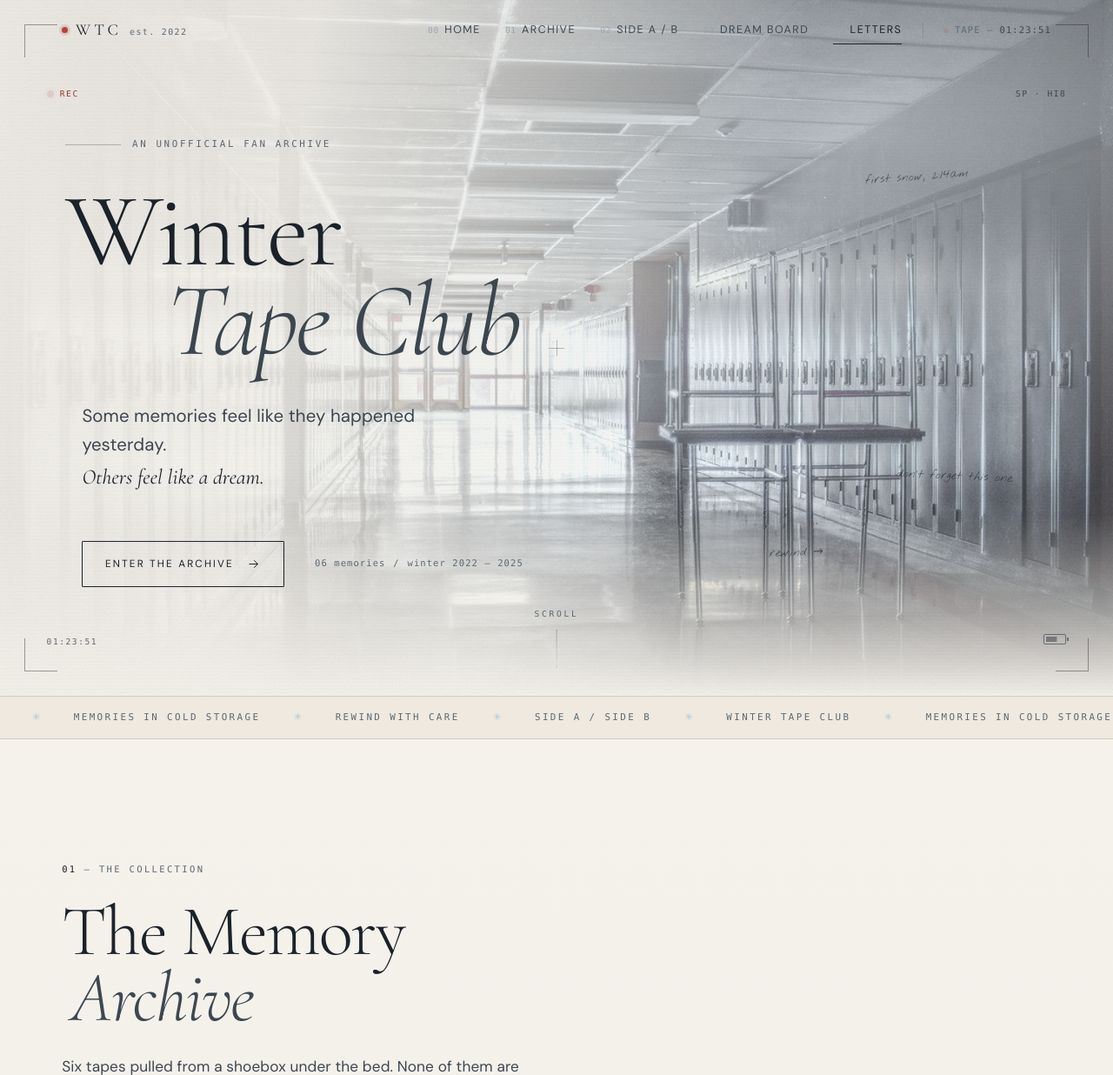
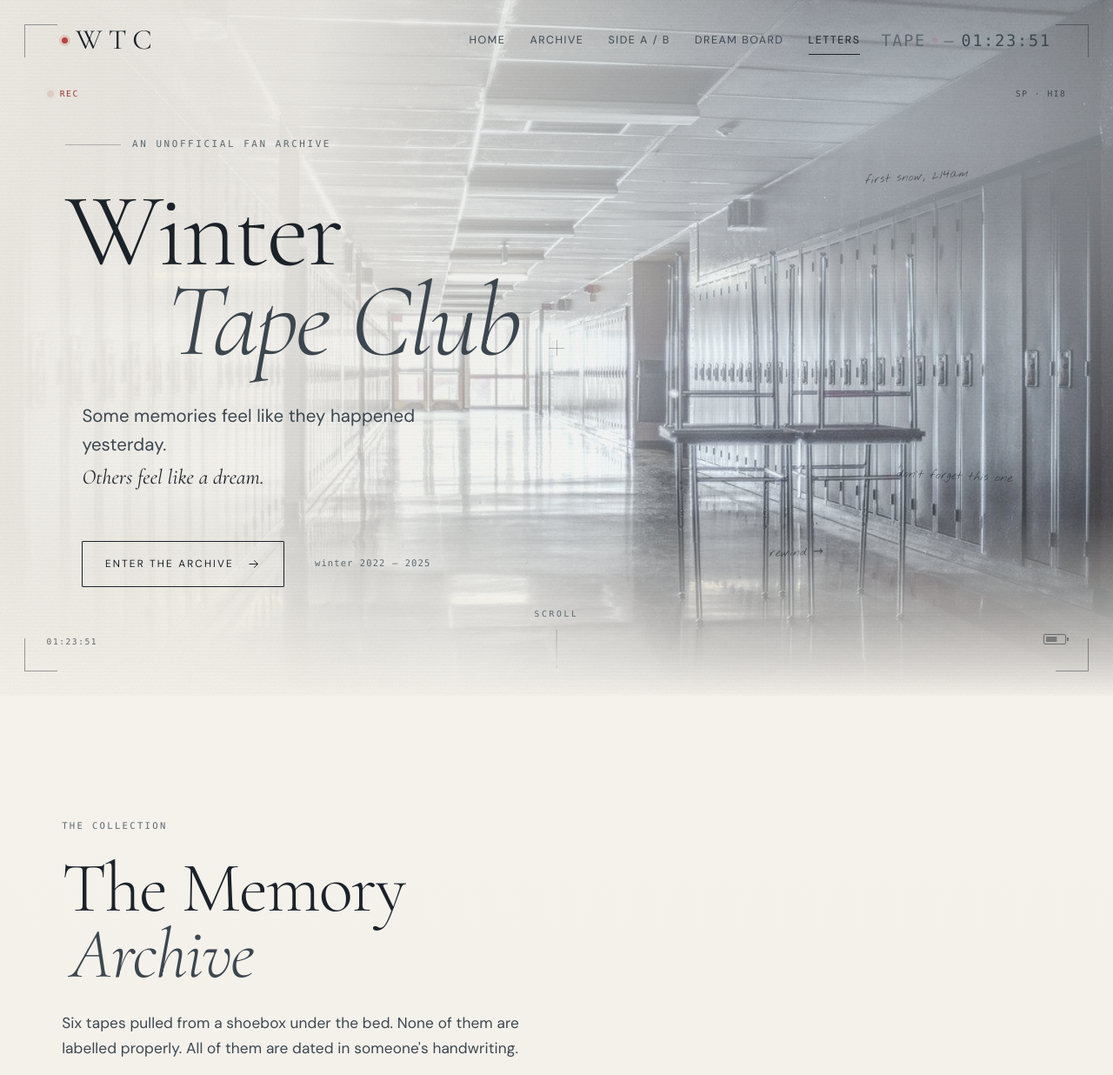
Before and after one commit to Reile-jz/Winter-Tape-Club, a plain HTML site: page index.html in a window 1280 px wide. Shown: the top 1236 px of the page at 87% size. Drawn offline with nearby package versions, Linux system fonts and the light colour scheme.

Commit message:
UI refinements: larger WTC mark (~80%), simplified nav links, removed est. 2022, removed nav divider line, TAPE dot moved beside label and enlarged to WTC size, removed '06 memories' from hero meta, removed ticker/marquee section, removed section numbers (01-04) from subtitles

```diff
--- a/css/style.css
+++ b/css/style.css
@@ -7,16 +7,15 @@
    02 · texture overlays
    03 · navigation
    04 · hero
-   05 · ticker
-   06 · section furniture
-   07 · memory archive
-   08 · side a / side b
-   09 · dream board
-   10 · letters
-   11 · footer
-   12 · lightbox
-   13 · responsive
-   14 · reduced motion
+   05 · section furniture
+   06 · memory archive
+   07 · side a / side b
+   08 · dream board
+   09 · letters
+   10 · footer
+   11 · lightbox
+   12 · responsive
+   13 · reduced motion
    ========================================================================== */
 
 /* ── 00 · TOKENS ─────────────────────────────────────────────────────────── */
@@ -197,7 +196,7 @@ button {
   align-items: baseline;
   gap: 0.55rem;
   font-family: var(--serif);
-  font-size: 1.15rem;
+  font-size: clamp(1.5rem, 1rem + 1.5vw, 2.05rem);
   letter-spacing: 0.22em;
   text-transform: uppercase;
 }
@@ -208,13 +207,6 @@ button {
   align-self: center;
   box-shadow: 0 0 0 3px rgba(180, 68, 60, 0.16);
 }
-.nav__mark-sub {
-  font-family: var(--mono);
-  font-size: 0.62rem;
-  letter-spacing: 0.14em;
-  color: var(--ink-mute);
-  text-transform: lowercase;
-}
 
 .nav__menu { margin-left: auto; }
 
@@ -250,23 +242,14 @@ button {
 .nav__link:hover::after,
 .nav__link.is-current::after { transform: scaleX(1); }
 
-.nav__link-num {
-  font-family: var(--mono);
-  font-size: 0.6rem;
-  color: var(--silver);
-  letter-spacing: 0.06em;
-}
-
 .nav__status {
   display: inline-flex;
   align-items: center;
   gap: 0.45rem;
   font-family: var(--mono);
-  font-size: 0.66rem;
+  font-size: 1.15rem;
   letter-spacing: 0.1em;
   color: var(--ink-mute);
-  padding-left: 1.4rem;
-  border-left: 1px solid var(--line);
   white-space: nowrap;
 }
 .nav__status-dot {
@@ -581,36 +564,7 @@ button {
   100% { transform: translateY(44px); opacity: 0; }
 }
 
-/* ── 05 · TICKER ─────────────────────────────────────────────────────────── */
-.ticker {
-  border-block: 1px solid var(--line);
-  background: var(--paper-warm);
-  overflow: hidden;
-  padding-block: 0.9rem;
-}
-.ticker__track {
-  display: flex;
-  align-items: center;
-  gap: 2.4rem;
-  width: max-content;
-  animation: marquee 46s linear infinite;
-}
-.ticker__item {
-  font-family: var(--mono);
-  font-size: 0.68rem;
-  letter-spacing: 0.22em;
-  text-transform: uppercase;
-  color: var(--ink-mute);
-  white-space: nowrap;
-}
-.ticker__star { color: var(--sky); font-size: 0.7rem; }
-
-@keyframes marquee {
-  from { transform: translateX(0); }
-  to   { transform: translateX(-50%); }
-}
-
-/* ── 06 · SECTION FURNITURE ──────────────────────────────────────────────── */
+/* ── 05 · SECTION FURNITURE ──────────────────────────────────────────────── */
 .section { padding-block: var(--section-y); position: relative; }
 
 .section-head { max-width: 62ch; margin-bottom: clamp(3rem, 7vw, 5.5rem); }
@@ -628,7 +582,6 @@ button {
   color: var(--ink-mute);
   margin-bottom: 1.5rem;
 }
-.section-index span { color: var(--ink); }
 
 .section-title {
   font-family: var(--serif);
@@ -651,7 +604,7 @@ button {
 }
 .section-head--centre .section-lede { margin-inline: auto; }
 
-/* ── 07 · MEMORY ARCHIVE ─────────────────────────────────────────────────── */
+/* ── 06 · MEMORY ARCHIVE ─────────────────────────────────────────────────── */
 .archive { background: linear-gradient(to bottom, var(--paper) 0%, #f1eee7 55%, var(--paper) 100%); }
 
 .archive__grid {
@@ -798,7 +751,7 @@ button {
   color: var(--ink-mute);
 }
 
-/* ── 08 · SIDE A / SIDE B ────────────────────────────────────────────────── */
+/* ── 07 · SIDE A / SIDE B ────────────────────────────────────────────────── */
 .sides { background: var(--ice); position: relative; overflow: hidden; }
 .sides::before {
   content: "";
@@ -970,7 +923,7 @@ button {
   letter-spacing: 0.01em;
 }
 
-/* ── 09 · DREAM BOARD ────────────────────────────────────────────────────── */
+/* ── 08 · DREAM BOARD ────────────────────────────────────────────────────── */
 .board {
   background:
     radial-gradient(70% 50% at 50% 0%, #f7f4ee 0%, transparent 60%),
@@ -1079,7 +1032,7 @@ button {
   color: var(--ink-mute);
 }
 
-/* ── 10 · LETTERS ────────────────────────────────────────────────────────── */
+/* ── 09 · LETTERS ────────────────────────────────────────────────────────── */
 .letters { background: linear-gradient(to bottom, var(--paper) 0%, #f2efe8 60%, var(--paper) 100%); }
 
 .letters__grid {
@@ -1252,7 +1205,7 @@ button {
   to   { opacity: 1; transform: translateY(0); }
 }
 
-/* ── 11 · FOOTER ─────────────────────────────────────────────────────────── */
+/* ── 10 · FOOTER ─────────────────────────────────────────────────────────── */
 .footer {
   position: relative;
   background: var(--navy);
@@ -1351,7 +1304,7 @@ button {
   color: rgba(245, 242, 236, 0.45);
 }
 
-/* ── 12 · LIGHTBOX ───────────────────────────────────────────────────────── */
+/* ── 11 · LIGHTBOX ───────────────────────────────────────────────────────── */
 .lightbox {
   position: fixed;
   inset: 0;
@@ -1473,7 +1426,7 @@ button {
 .lightbox__nav--prev:hover { transform: translateY(-50%) translateX(-2px); }
 .lightbox__nav--next:hover { transform: translateY(-50%) translateX(2px); }
 
-/* ── 13 · RESPONSIVE ─────────────────────────────────────────────────────── */
+/* ── 12 · RESPONSIVE ─────────────────────────────────────────────────────── */
 @media (max-width: 1024px) {
   .nav__status { display: none; }
 
@@ -1527,7 +1480,6 @@ button {
     color: var(--ink);
   }
   .nav__link::after { display: none; }
-  .nav__link-num { font-size: 0.6rem; color: var(--silver); }
 
   .hero { align-items: flex-end; padding-bottom: 7rem; }
   .hero__veil {
@@ -1613,7 +1565,6 @@ button {
 }
 
 @media (max-width: 560px) {
-  .nav__mark-sub { display: none; }
   .hero__meta { display: none; }
   .hero__actions { margin-top: 2rem; }
   .btn { padding: 0.85rem 1.25rem; font-size: 0.68rem; }
@@ -1639,7 +1590,7 @@ button {
   .lightbox__nav { width: 38px; height: 38px; }
 }
 
-/* ── 14 · REDUCED MOTION ─────────────────────────────────────────────────── */
+/* ── 13 · REDUCED MOTION ─────────────────────────────────────────────────── */
 @media (prefers-reduced-motion: reduce) {
   html { scroll-behavior: auto; }
 
@@ -1650,7 +1601,6 @@ button {
     scroll-behavior: auto !important;
   }
 
-  .ticker__track { animation: none; transform: none; }
   .hero__scroll-line::after { animation: none; opacity: 0.6; }
   .nav__status-dot, .rec__dot { animation: none; }
 
@@ -1664,7 +1614,7 @@ button {
 
 /* ── print ───────────────────────────────────────────────────────────────── */
 @media print {
-  .nav, .grain, .scanlines, .ticker, .hero__scroll, .lightbox, .deck__tabs, .letters__machine { display: none !important; }
+  .nav, .grain, .scanlines, .hero__scroll, .lightbox, .deck__tabs, .letters__machine { display: none !important; }
   body { background: #fff; color: #000; }
   .section { padding-block: 2rem; }
 }
--- a/index.html
+++ b/index.html
@@ -21,10 +21,9 @@
   <!-- ═══════════════ NAVIGATION ═══════════════ -->
   <header class="nav" id="nav">
     <div class="nav__inner">
-      <a href="#home" class="nav__mark" aria-label="WTC est. 2022, Winter Tape Club, back to top">
+      <a href="#home" class="nav__mark" aria-label="WTC, Winter Tape Club, back to top">
         <span class="nav__mark-dot" aria-hidden="true"></span>
         <span class="nav__mark-text">WTC</span>
-        <span class="nav__mark-sub">est. 2022</span>
       </a>
 
       <button class="nav__toggle" id="nav-toggle" type="button"
@@ -34,17 +33,18 @@
 
       <nav class="nav__menu" id="nav-menu" aria-label="Sections">
         <ul class="nav__list">
-          <li><a class="nav__link" href="#home"><span class="nav__link-num">00</span>Home</a></li>
-          <li><a class="nav__link" href="#archive"><span class="nav__link-num">01</span>Archive</a></li>
-          <li><a class="nav__link" href="#sides"><span class="nav__link-num">02</span>Side A / B</a></li>
-          <li><a class="nav__link" href="#dreamboard"><span class="nav__link-num">03</span>Dream Board</a></li>
-          <li><a class="nav__link" href="#letters"><span class="nav__link-num">04</span>Letters</a></li>
+          <li><a class="nav__link" href="#home">Home</a></li>
+          <li><a class="nav__link" href="#archive">Archive</a></li>
+          <li><a class="nav__link" href="#sides">Side A / B</a></li>
+          <li><a class="nav__link" href="#dreamboard">Dream Board</a></li>
+          <li><a class="nav__link" href="#letters">Letters</a></li>
         </ul>
       </nav>
 
       <p class="nav__status" aria-live="polite">
+        <span class="nav__status-label">TAPE</span>
         <span class="nav__status-dot" aria-hidden="true"></span>
-        <span class="nav__status-label">TAPE&nbsp;—</span>
+        <span aria-hidden="true">—</span>
         <span class="nav__status-value" id="tape-counter">00:00:00</span>
       </p>
     </div>
@@ -105,8 +105,6 @@
             </svg>
           </a>
           <p class="hero__meta">
-            <span>06 memories</span>
-            <span aria-hidden="true">/</span>
             <span>winter 2022 — 2025</span>
           </p>
         </div>
@@ -124,25 +122,11 @@
       </a>
     </section>
 
-    <!-- ═══════════════ TICKER ═══════════════ -->
-    <div class="ticker" aria-hidden="true">
-      <div class="ticker__track">
-        <span class="ticker__item">Winter Tape Club</span><span class="ticker__star">✳</span>
-        <span class="ticker__item">Memories in cold storage</span><span class="ticker__star">✳</span>
-        <span class="ticker__item">Rewind with care</span><span class="ticker__star">✳</span>
-        <span class="ticker__item">Side A / Side B</span><span class="ticker__star">✳</span>
-        <span class="ticker__item">Winter Tape Club</span><span class="ticker__star">✳</span>
-        <span class="ticker__item">Memories in cold storage</span><span class="ticker__star">✳</span>
-        <span class="ticker__item">Rewind with care</span><span class="ticker__star">✳</span>
-        <span class="ticker__item">Side A / Side B</span><span class="ticker__star">✳</span>
-      </div>
-    </div>
-
     <!-- ═══════════════ 02 · THE MEMORY ARCHIVE ═══════════════ -->
     <section class="archive section" id="archive" aria-labelledby="archive-title">
       <div class="wrap">
         <header class="section-head">
-          <p class="section-index"><span aria-hidden="true">01</span> — the collection</p>
+          <p class="section-index">the collection</p>
           <h2 class="section-title" id="archive-title">The Memory<br><em>Archive</em></h2>
           <p class="section-lede">
             Six tapes pulled from a shoebox under the bed. None of them are labelled
@@ -298,7 +282,7 @@
     <section class="sides section" id="sides" aria-labelledby="sides-title">
       <div class="wrap">
         <header class="section-head section-head--centre">
-          <p class="section-index"><span aria-hidden="true">02</span> — same tape, two readings</p>
+          <p class="section-index">same tape, two readings</p>
           <h2 class="section-title" id="sides-title">Side A / <em>Side B</em></h2>
           <p class="section-lede">
             One side recorded it. The other side remembers it. They are not quite the same
@@ -391,7 +375,7 @@
     <section class="board section" id="dreamboard" aria-labelledby="board-title">
       <div class="wrap">
         <header class="section-head">
-          <p class="section-index"><span aria-hidden="true">03</span> — loose pages</p>
+          <p class="section-index">loose pages</p>
           <h2 class="section-title" id="board-title">The Dream<br><em>Board</em></h2>
           <p class="section-lede">
             Everything pinned to the wall above the desk. Nothing is finished, nothing is
@@ -449,7 +433,7 @@
     <section class="letters section" id="letters" aria-labelledby="letters-title">
       <div class="wrap">
         <header class="section-head section-head--centre">
-          <p class="section-index"><span aria-hidden="true">04</span> — unsent</p>
+          <p class="section-index">unsent</p>
           <h2 class="section-title" id="letters-title">Letters to<br><em>the Past</em></h2>
           <p class="section-lede">
             Written on the back of receipts, inside book covers, in the last pages of a
```
Also changed, not shown: credits.html (+1 -1 lines), 1 other file.
